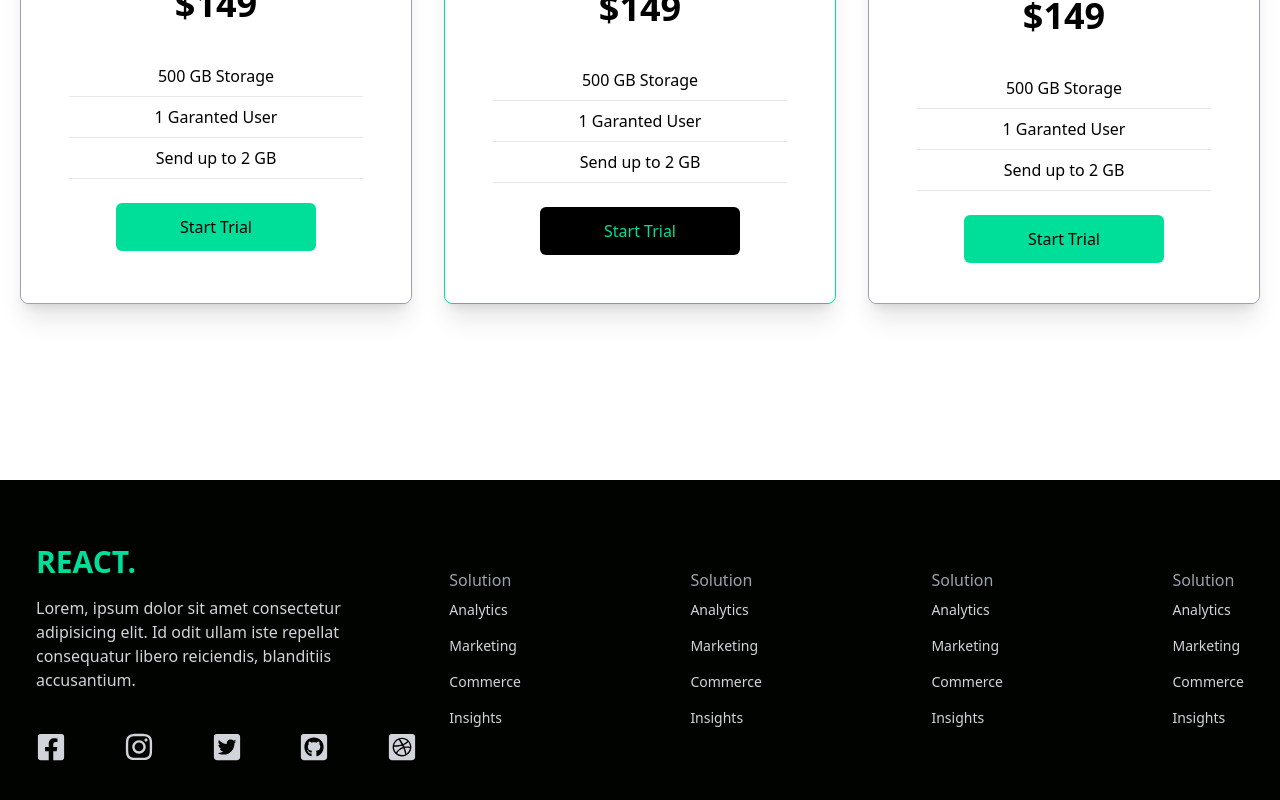
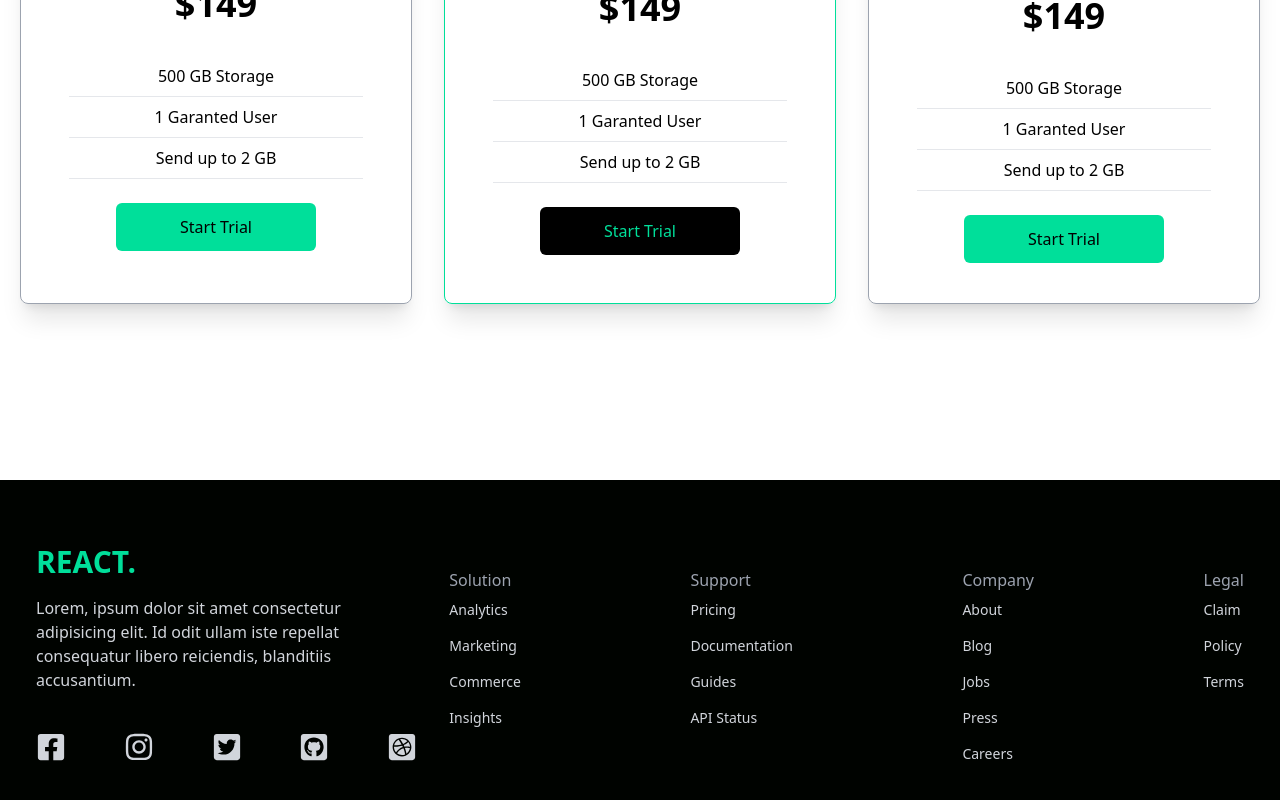
Before and after one commit to Ruan-Azeredo/Finance-Landing-Page, a React (Create React App) app: page / in a window 1280 px wide. Shown: the part 1996-2796 px from the top of the page. Built offline with nearby package versions, Linux system fonts and the light colour scheme; the HTML template or start-up script is replaced by a standard one.

Commit message:
:goal_net: fix: update data footer

```diff
--- a/src/components/Footer.jsx
+++ b/src/components/Footer.jsx
@@ -34,30 +34,30 @@ const Footer = () => {
                     </ul>
                 </div>
                 <div>
-                    <h6 className="font-medium text-gray-400">Solution</h6>
+                    <h6 className="font-medium text-gray-400">Support</h6>
                     <ul>
-                        <li className="py-2 text-sm">Analytics</li>
-                        <li className="py-2 text-sm">Marketing</li>
-                        <li className="py-2 text-sm">Commerce</li>
-                        <li className="py-2 text-sm">Insights</li>
+                        <li className='py-2 text-sm'>Pricing</li>
+                        <li className='py-2 text-sm'>Documentation</li>
+                        <li className='py-2 text-sm'>Guides</li>
+                        <li className='py-2 text-sm'>API Status</li>
                     </ul>
                 </div>
                 <div>
-                    <h6 className="font-medium text-gray-400">Solution</h6>
+                    <h6 className="font-medium text-gray-400">Company</h6>
                     <ul>
-                        <li className="py-2 text-sm">Analytics</li>
-                        <li className="py-2 text-sm">Marketing</li>
-                        <li className="py-2 text-sm">Commerce</li>
-                        <li className="py-2 text-sm">Insights</li>
+                        <li className='py-2 text-sm'>About</li>
+                        <li className='py-2 text-sm'>Blog</li>
+                        <li className='py-2 text-sm'>Jobs</li>
+                        <li className='py-2 text-sm'>Press</li>
+                        <li className='py-2 text-sm'>Careers</li>
                     </ul>
                 </div>
                 <div>
-                    <h6 className="font-medium text-gray-400">Solution</h6>
+                    <h6 className="font-medium text-gray-400">Legal</h6>
                     <ul>
-                        <li className="py-2 text-sm">Analytics</li>
-                        <li className="py-2 text-sm">Marketing</li>
-                        <li className="py-2 text-sm">Commerce</li>
-                        <li className="py-2 text-sm">Insights</li>
+                        <li className='py-2 text-sm'>Claim</li>
+                        <li className='py-2 text-sm'>Policy</li>
+                        <li className='py-2 text-sm'>Terms</li>
                     </ul>
                 </div>
             </div>
```
